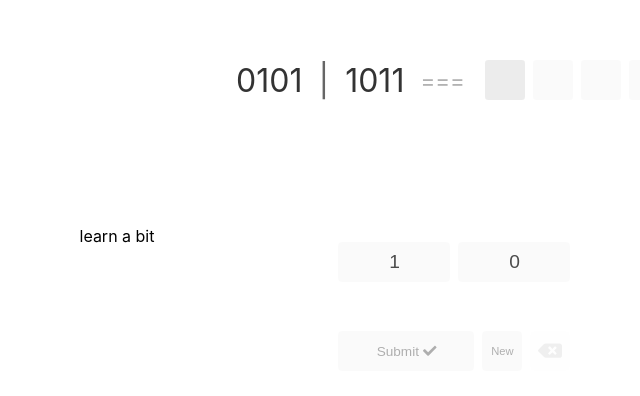
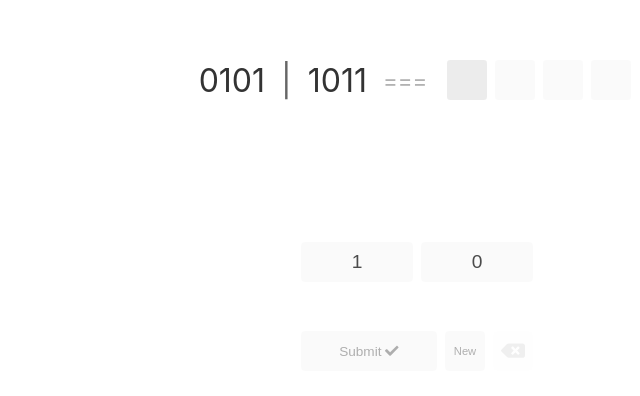
Before and after one commit to btbright/learn-a-bit, a React (Create React App) app: page / in a window 1280 px wide. Shown: the part 164-560 px from the top of the page, without its empty margins (223-863 px from the left). Built offline with nearby package versions, Linux system fonts and the light colour scheme.

Commit message:
remove test text

```diff
--- a/src/App.js
+++ b/src/App.js
@@ -200,7 +200,6 @@ export default function App() {
 
   return (
     <AppWrapper hasResult={hasResult} isCorrect={hasResult && result}>
-      <p>learn a bit</p>
       <PracticeProblem>
         <Prompt onPromptClick={setActiveAnswer} {...promptProps} />
         <AnswerInputs
```
